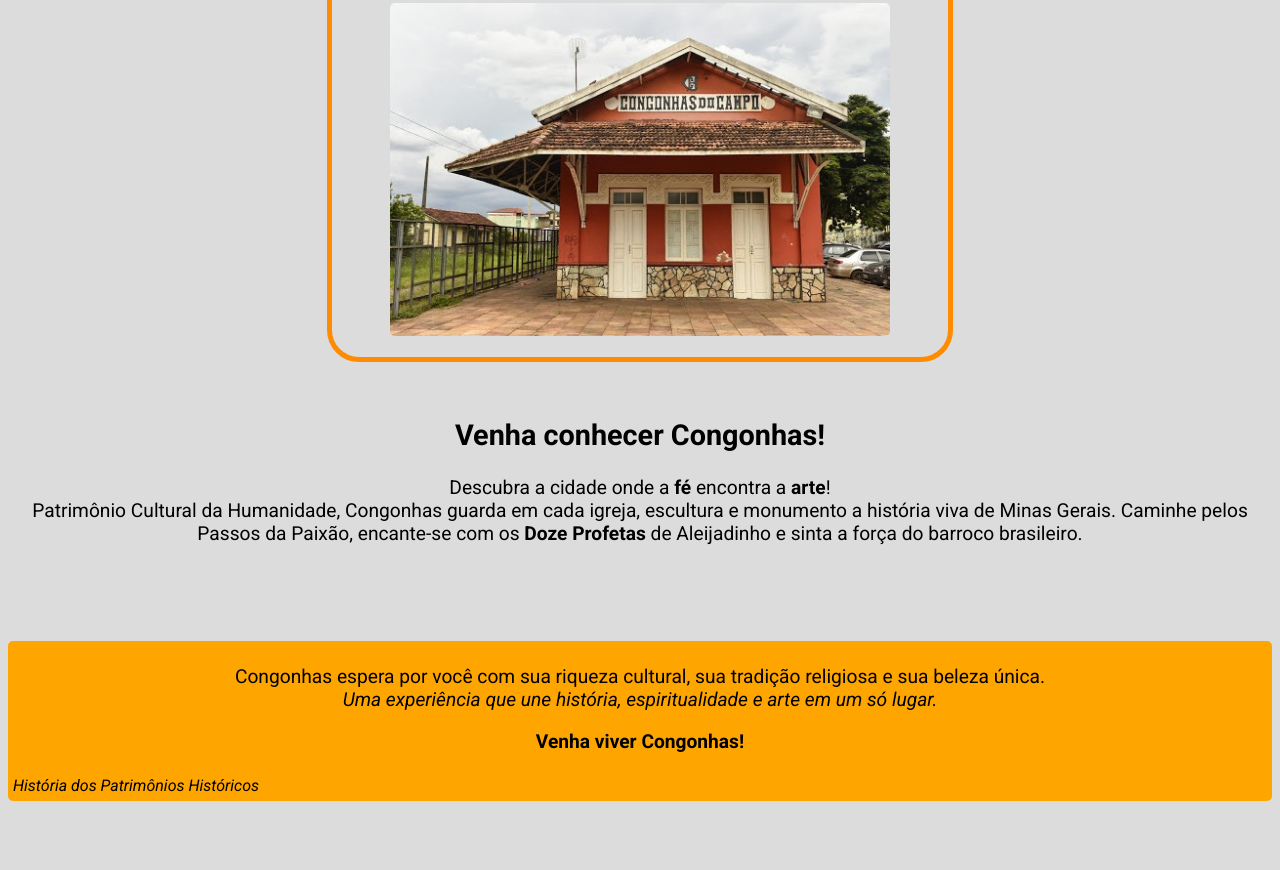
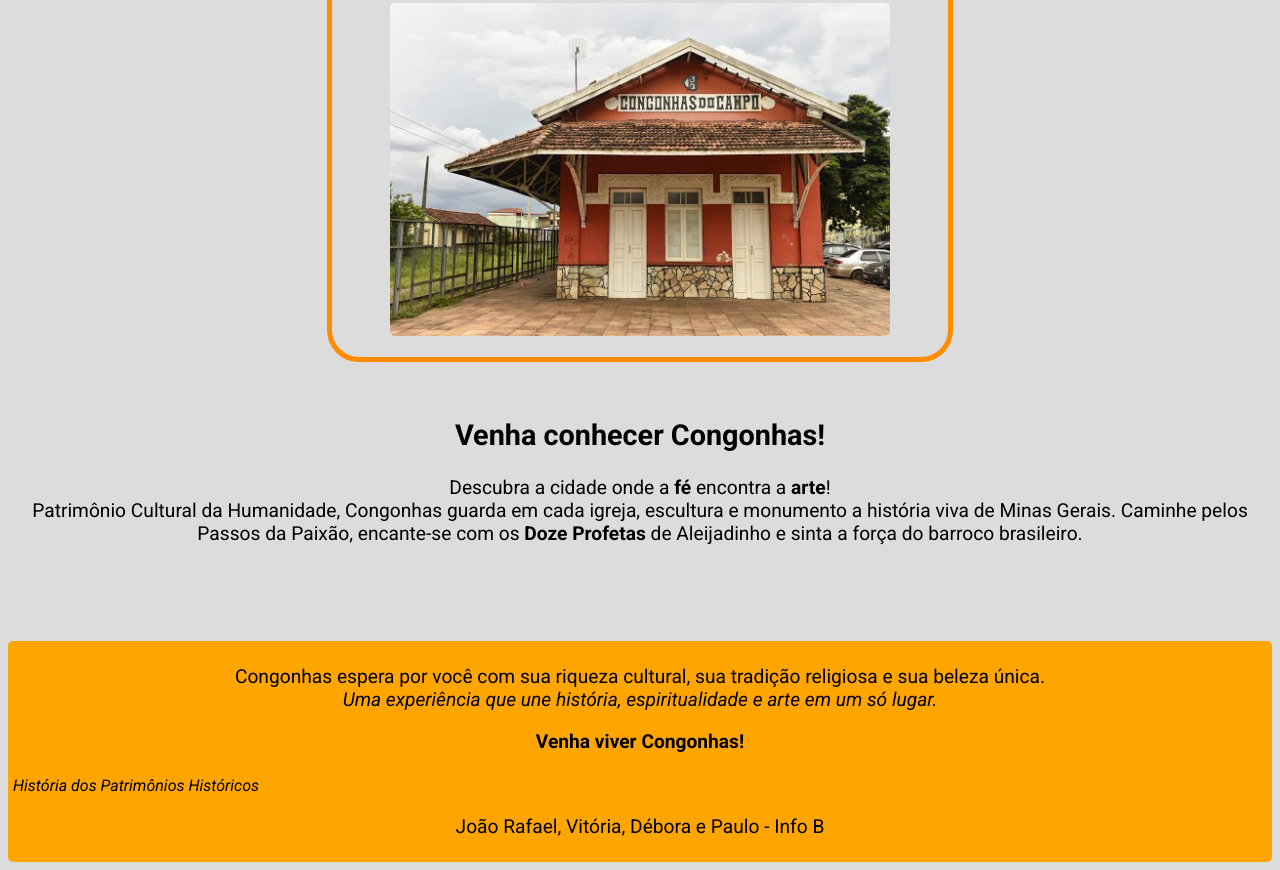
Before and after one commit to Joaor809/Congonhas-A-cidade-onde-a-f-encontra-a-arte, a plain HTML site: page index.html in a window 1280 px wide. Shown: the part 9942-10812 px from the top of the page. Before the commit the page ends 10751 px from the top, so only its background shows below. Drawn offline with Linux system fonts and the light colour scheme.

Commit message:
Update index.html

```diff
--- a/index.html
+++ b/index.html
@@ -268,6 +268,7 @@
         <p>Congonhas espera por você com sua riqueza cultural, sua tradição religiosa e sua beleza única. <br> <em>Uma experiência que une história, espiritualidade e arte em um só lugar.</em></p>
                 <p><strong>Venha viver Congonhas!</strong></p>
         <a href="https://www.congonhas.mg.gov.br/index.php/patrimonio-historico/"><em>História dos Patrimônios Históricos</em></a>
+        <p>João Rafael, Vitória, Débora e Paulo - Info B</p>
     </footer>
 </body>
 
```
